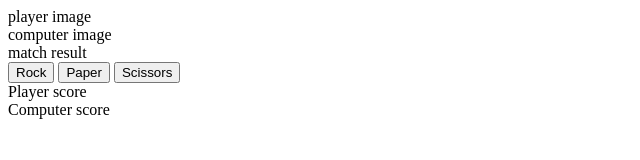
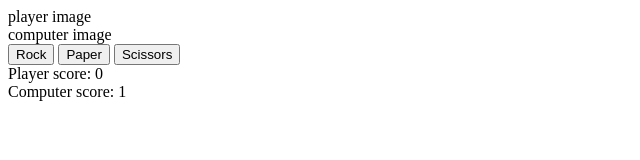
Before and after one commit to youyoumu/RockPaperScissor, a plain HTML site: page index.html in a window 1280 px wide. Both pictures are taken after a click on the button "Rock". Shown: the whole page, without its empty margins (0-640 px from the left). Drawn offline with Linux system fonts and the light colour scheme.

Commit message:
Added 5 round functionality

```diff
--- a/index.html
+++ b/index.html
@@ -13,8 +13,6 @@
         <div>player image</div>
         <div>computer image</div>
     </div>
-    <div class="matchResult">
-        <div>match result</div>
     </div>
     <div class="buttonContainer">
         <button class="button" id="rock">Rock</button>
@@ -22,9 +20,11 @@
         <button class= "button" id="scissors">Scissors</button>
     </div>
     <div class="score">
-        <div>Player score</div>
-        <div>Computer score</div>
+        <div id="playerScore">Player score: </div>
+        <div id="computerScore">Computer score: </div>
     </div>
+
+    <div id="matchResult"></div>
 
 <script src="rockpaperscissor.js"></script>
 </body>
--- a/rockpaperscissor.js
+++ b/rockpaperscissor.js
@@ -86,9 +86,12 @@ function playRound() {
 function checkScore(computerScore,playerScore) {
     if (computerScore > playerScore) {
         console.log("Match result: You Lose");
+        matchResult.textContent = "Match result: You Lose"
+
     }
     else if (computerScore < playerScore) {
         console.log("Match result: You Win");
+        matchResult.textContent = "Match result: You Win"
     }
     else {
         console.log("Match result: Tie");
@@ -96,7 +99,33 @@ function checkScore(computerScore,playerScore) {
 }
 
 let buttons = document.querySelectorAll('.button');
+let playerScoreUI = document.querySelector('#playerScore')
+let computerScoreUI = document.querySelector('#computerScore');
+let matchResult = document.querySelector('#matchResult');
+
 let playerSelectionUI;
+let playerScore = 0;
+let computerScore = 0;
+
+function addScore() {
+    let win = playRound()
+    if (win === 0) {
+        computerScore++;
+    }
+    else if (win === 1) {
+        playerScore++;
+    }
+    isMaxScore();
+}
+
+function isMaxScore() {
+    let maxScore = 5;
+    if (playerScore === maxScore || computerScore === maxScore) {
+        checkScore(computerScore, playerScore);
+        //playerScore = 0;
+        //computerScore = 0;
+    }
+}
 
 buttons.forEach(button => {
     button.addEventListener('click', () => click());
@@ -104,7 +133,9 @@ buttons.forEach(button => {
     function click() {
         console.log(`Player chooses ${button.id}`);
         getPlayerSelectionUI();
-        playRound();
+        addScore();
+        playerScoreUI.textContent = `Player score: ${playerScore}`;
+        computerScoreUI.textContent = `Computer score: ${computerScore}`
     }
 
     function getPlayerSelectionUI() {
```
